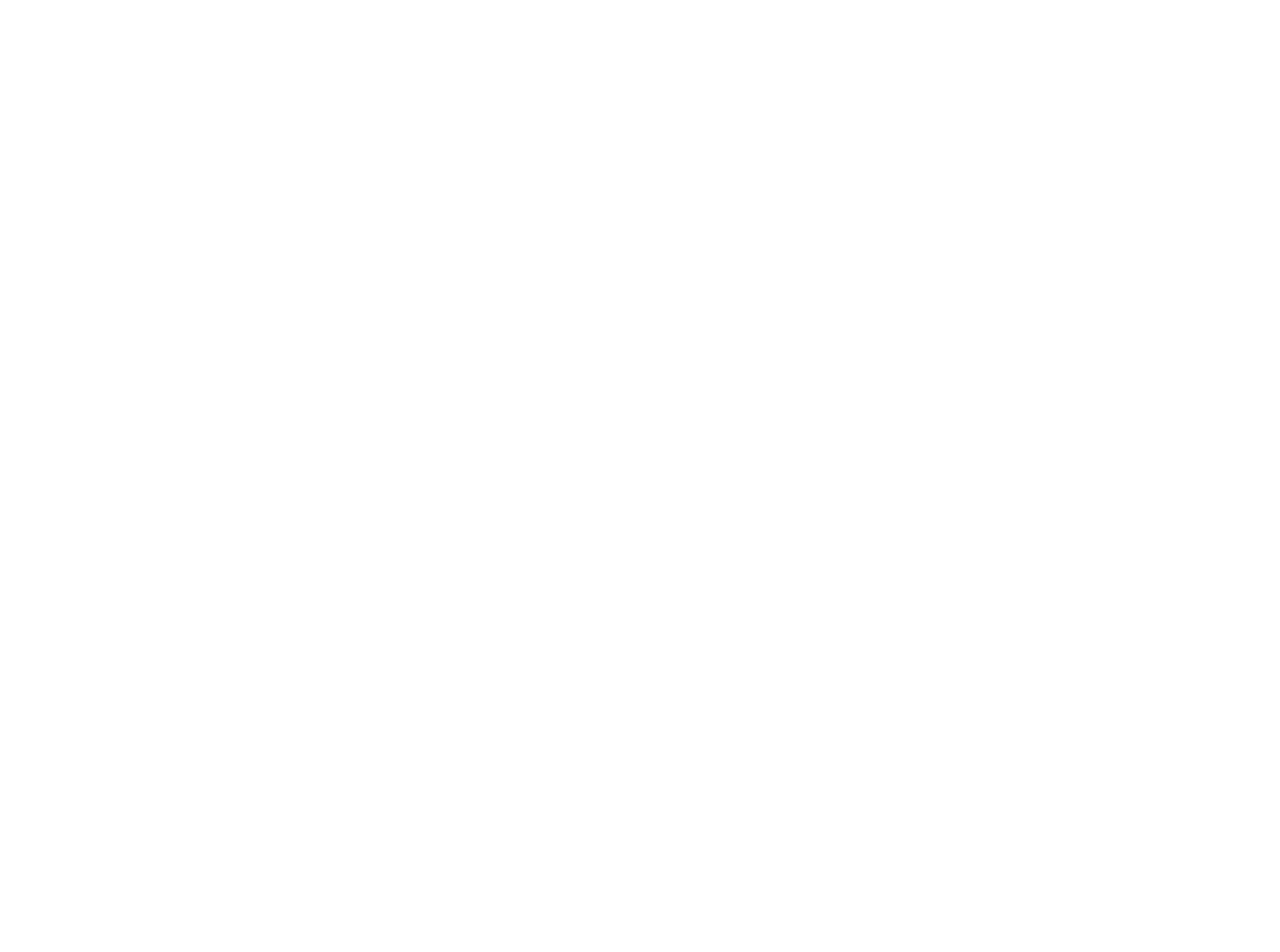
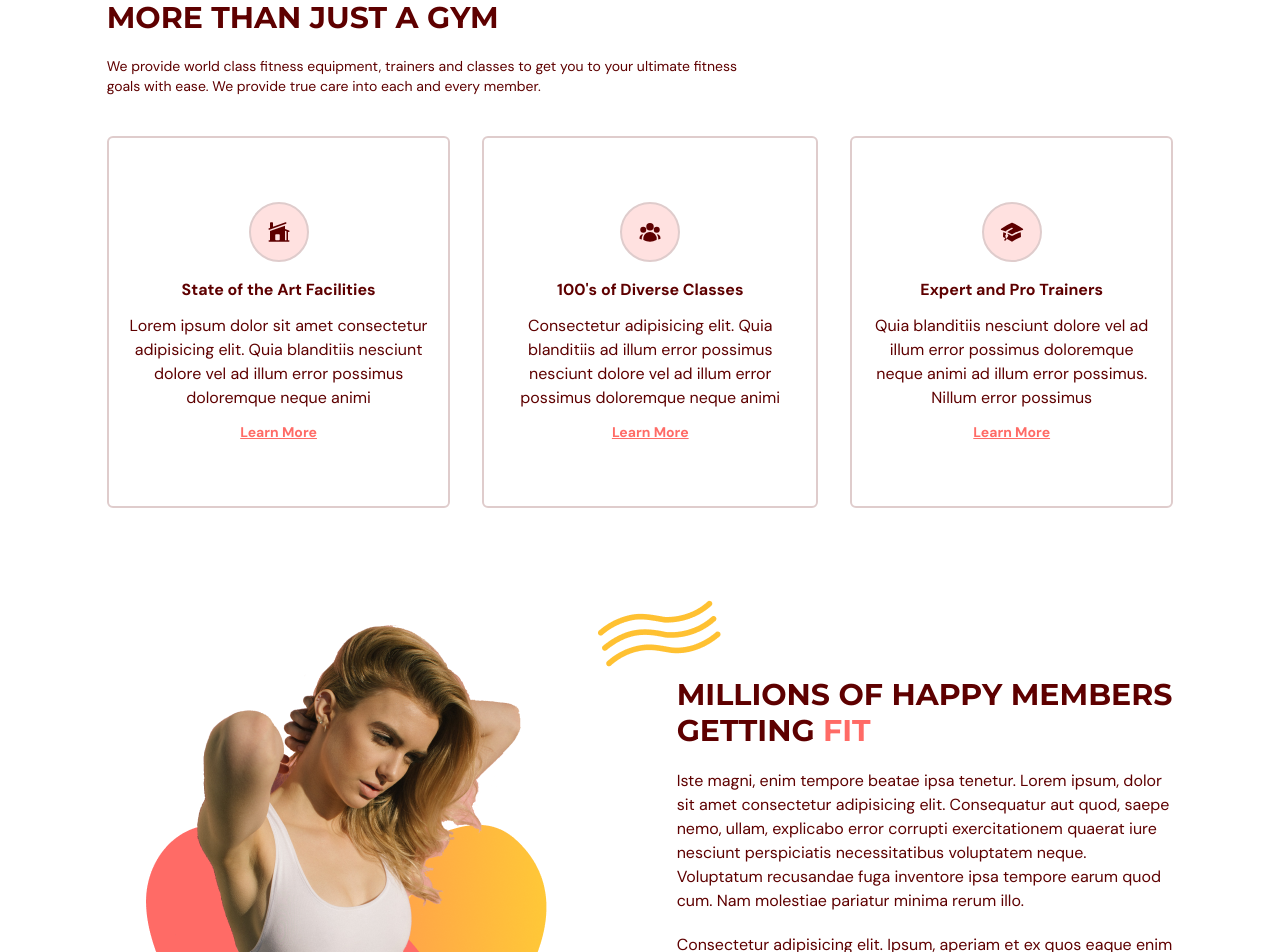
Before and after one commit to Lerinskaya/Fitness-page, a React (Vite) app: page / in a window 1280 px wide. Shown: the part 900-1852 px from the top of the page. Before the commit the page ends 823 px from the top, so only its background shows below. Built offline with nearby package versions, Linux system fonts and the light colour scheme.

Commit message:
feat: added benefits section

```diff
--- a/src/App.tsx
+++ b/src/App.tsx
@@ -2,6 +2,7 @@
 import { SelectedPage } from './shared/types';
 import Navbar  from '@/scenes/navbar';
 import Home  from '@/scenes/home';
+import Benefits  from '@/scenes/benefits';
 
 function App() {
   const [selectedPage , setSelectedPage] = useState<SelectedPage>(SelectedPage.Home);
@@ -24,10 +25,11 @@
   return (
     <div className="app bg-gray-20">
       <Navbar
-      isTopOfPage={isTopOfPage}
-      selectedPage={selectedPage}
-      setSelectedPage={setSelectedPage}/>
+        isTopOfPage={isTopOfPage}
+        selectedPage={selectedPage}
+        setSelectedPage={setSelectedPage}/>
       <Home setSelectedPage={setSelectedPage}/>
+      <Benefits setSelectedPage={setSelectedPage}/>
     </div>
   )
 }
--- /dev/null
+++ b/src/scenes/benefits/Benefit.tsx
@@ -0,0 +1,40 @@
+import { SelectedPage } from '@/shared/types';
+import { motion } from 'framer-motion';
+import AnchorLink from 'react-anchor-link-smooth-scroll';
+
+const childVariant = {
+  hidden: {opacity:0, scale:0.9},
+  visible: {opacity:1, scale:1}
+}
+
+type Props = {
+  icon:JSX.Element,
+  title: string,
+  description: string,
+  setSelectedPage: (value: SelectedPage) => void;
+}
+
+const Benefit = ({icon, title, description, setSelectedPage}: Props) => {
+  return (
+    <motion.div
+    className='mt-5 rounded-md border-2 border-gray-100 px-5 py-16 text-center'
+    variants={childVariant}>
+      <div className='mb-4 flex justify-center'>
+        <div className='rounded-full border-2 border-gray-100 bg-primary-100 p-4'>
+          {icon}
+        </div>
+      </div>
+      <h4 className='font-bold'>{title}</h4>
+      <p className='my-3'>{description}</p>
+      <AnchorLink
+        className='text-sm font-bold text-primary-500 underline hover:rext-secondary-500'
+        onClick={()=> setSelectedPage(SelectedPage.ContactUs)}
+        href={`#${SelectedPage.ContactUs}`}
+        >
+        <p>Learn More</p>
+      </AnchorLink>
+    </motion.div>
+  )
+}
+
+export default Benefit
--- /dev/null
+++ b/src/scenes/benefits/index.tsx
@@ -0,0 +1,128 @@
+import Htext from '@/shared/Htext';
+import { IBenefit, SelectedPage } from '@/shared/types';
+import Benefit from './Benefit';
+import {
+  HomeModernIcon,
+  UserGroupIcon,
+  AcademicCapIcon
+} from "@heroicons/react/24/solid";
+import BenefitsPageImage from "@/assets/BenefitsPageGraphic.png"
+import { motion } from 'framer-motion';
+import ActionButton from '@/shared/ActionButton';
+
+const benefits: Array<IBenefit> = [
+{ icon: <HomeModernIcon className='h-6 w-6' />,
+  title: "State of the Art Facilities",
+  description: "Lorem ipsum dolor sit amet consectetur adipisicing elit. Quia blanditiis nesciunt dolore vel ad illum error possimus doloremque neque animi"
+},
+{ icon: <UserGroupIcon className='h-6 w-6' />,
+  title: "100's of Diverse Classes",
+  description: "Consectetur adipisicing elit. Quia blanditiis  ad illum error possimus nesciunt dolore vel ad illum error possimus doloremque neque animi"
+},
+{ icon: <AcademicCapIcon className='h-6 w-6' />,
+  title: "Expert and Pro Trainers",
+  description: "Quia blanditiis nesciunt dolore vel ad illum error possimus doloremque neque animi  ad illum error possimus. Nillum error possimus"
+}
+];
+
+const container = {
+  hidden: {},
+  visible: {
+    transition: {staggerChildren: 0.2}
+  }
+}
+
+type Props = {
+  setSelectedPage: (value: SelectedPage) => void;
+}
+
+const Benefits = ({setSelectedPage}: Props) => {
+  return (
+    <section
+      id="benefits"
+      className='mx-auto min-h-full w-5/6 py-20'
+    >
+      <motion.div
+        onViewportEnter={()=> setSelectedPage(SelectedPage.Benefits)}
+      >
+        <motion.div
+        className='md:my-5 md:w-3/5'
+        initial='hidden'
+        whileInView="visible"
+        viewport={{once:true, amount:0.5}}
+        transition={{duration: 0.5}}
+        variants={{
+          hidden: {opacity: 0, x:-50},
+          visible: {opacity: 1, x:0}
+        }}>
+          <Htext>MORE THAN JUST A GYM</Htext>
+          <p className="my-5 text-sm">
+            We provide world class fitness equipment, trainers and classes to
+            get you to your ultimate fitness goals with ease. We provide true
+            care into each and every member.
+          </p>
+        </motion.div>
+        <motion.div
+        className='md:flex items-center justify-between gap-8 mt-5'
+        initial="hidden"
+        whileInView="visible"
+        viewport={{once:true, amount:0.5}}
+        variants={container}
+        >
+          {benefits.map((benefit:IBenefit)=> (
+            <Benefit
+            key={benefit.title}
+            icon={benefit.icon}
+            title={benefit.title}
+            description={benefit.description}
+            setSelectedPage={setSelectedPage}
+            />
+          ))}
+        </motion.div>
+        <div className='md:flex items-center justify-between gap-20 md:mt-28 mt-6'>
+          <img className='mx-auto'
+            src={BenefitsPageImage}
+            alt="benefits-image" />
+          <div>
+            <div className='relative'>
+              <div className='before:absolute before:-top-20 before:-left-20 before:z-[-1] before:content-abstractwaves'>
+                <motion.div
+                 initial='hidden'
+                 whileInView="visible"
+                 viewport={{once:true, amount:0.5}}
+                 transition={{duration: 0.5}}
+                 variants={{
+                   hidden: {opacity: 0, x:50},
+                   visible: {opacity: 1, x:0}
+                 }}>
+                  <Htext>MILLIONS OF HAPPY MEMBERS GETTING
+                    <span className='text-primary-500'> FIT</span>
+                  </Htext>
+                </motion.div>
+              </div>
+            </div>
+            <motion.div
+             initial='hidden'
+             whileInView="visible"
+             viewport={{once:true, amount:0.5}}
+             transition={{delay:0.2,duration: 0.5}}
+             variants={{
+               hidden: {opacity: 0, x:-50},
+               visible: {opacity: 1, x:0}
+             }}>
+              <p className='my-5'>Iste magni, enim tempore beatae ipsa tenetur. Lorem ipsum, dolor sit amet consectetur adipisicing elit. Consequatur aut quod, saepe nemo, ullam, explicabo error corrupti exercitationem quaerat iure nesciunt perspiciatis necessitatibus voluptatem neque. Voluptatum recusandae fuga inventore ipsa tempore earum quod cum. Nam molestiae pariatur minima rerum illo.</p>
+              <p className='mb-5'>Consectetur adipisicing elit. Ipsum, aperiam et ex quos eaque enim possimus, placeat exercitationem ab, sunt minus quis perferendis!  Incidunt esse ratione excepturi, veritatis atque similique illum aliquam eos molestiae corporis?</p>
+            </motion.div>
+            <div className='relative mt-16'>
+              <div className='before:absolute before:-bottom-20 before:right-40 before:z-[-1] before:content-sparkles'>
+                <ActionButton setSelectedPage={setSelectedPage}>Join Now</ActionButton>
+              </div>
+            </div>
+          </div>
+        </div>
+      </motion.div>
+    </section>
+  )
+}
+
+export default Benefits;
--- a/src/scenes/home/index.tsx
+++ b/src/scenes/home/index.tsx
@@ -8,6 +8,7 @@
 import SponsorForbes from '@/assets/SponsorForbes.png';
 import SponsorFortune from '@/assets/SponsorFortune.png';
 import AnchorLink from 'react-anchor-link-smooth-scroll';
+import { motion } from 'framer-motion';
 
 type Props = {
   setSelectedPage: (value: SelectedPage) => void;
@@ -21,9 +22,21 @@
     id="home"
     className='gap-16 bg-gray-20 py-10 md:h-full md:pb-0'
     >
-      <div className='md:flex md:h-5/6 mx-auto w-5/6 items-center justify-center'>
+      <motion.div
+      className='md:flex md:h-5/6 mx-auto w-5/6 items-center justify-center'
+      onViewportEnter={()=> setSelectedPage(SelectedPage.Home)}
+      >
         <div className='z-10 mt-32 md:basis-3/5'>
-          <div className='md:-mt-20'>
+          <motion.div
+          className='md:-mt-20'
+          initial='hidden'
+          whileInView="visible"
+          viewport={{once:true, amount:0.5}}
+          transition={{duration: 0.5}}
+          variants={{
+            hidden: {opacity: 0, x:-50},
+            visible: {opacity: 1, x:0}
+          }}>
             <div className='relative'>
               <div className='before:absolute before:-top-20 before:-left-20 before:z-[-1] md:before:content-evolvetext '>
                 <img src={HomePageText} alt="homeText" />
@@ -34,8 +47,17 @@
               Studios to get the Body Shapes That you Dream of.. Get Your Dream
               Body Now.
             </p>
-          </div>
-          <div className='mt-8 flex items-center gap-8'>
+          </motion.div>
+          <motion.div
+          className='mt-8 flex items-center gap-8'
+          initial='hidden'
+          whileInView="visible"
+          viewport={{once:true, amount:0.5}}
+          transition={{delay: 0.2, duration: 0.5}}
+          variants={{
+            hidden: {opacity: 0, x:-50},
+            visible: {opacity: 1, x:0}
+          }}>
             <ActionButton setSelectedPage={setSelectedPage}>
               Join Now
             </ActionButton>
@@ -46,14 +68,14 @@
             >
               <p>Learn More</p>
             </AnchorLink>
-          </div>
+          </motion.div>
         </div>
         <div
          className="flex basis-3/5 justify-center md:z-10
          md:ml-40 md:mt-16 md:justify-items-end">
           <img src={HomePageGraphic} alt="HomePageGraphic" />
         </div>
-      </div>
+      </motion.div>
       {isAboveMediumScreens && (
         <div className='h-[150px] w-full py-10 bg-primary-100'>
           <div className='mx-auto w-5/6'>
--- a/src/scenes/navbar/index.tsx
+++ b/src/scenes/navbar/index.tsx
@@ -20,7 +20,7 @@
 
   return (
     <nav>
-      <div className={`${navbarBg} ${flexBetween} fixed top-0 z-10 w-full py-6`}>
+      <div className={`${navbarBg} ${flexBetween} fixed top-0 z-20 w-full py-6`}>
         <div className={`${flexBetween} mx-auto w-5/6`}>
           <div className={`${flexBetween} w-full gap-16`}>
             <img src={Logo} alt="logo" />
--- /dev/null
+++ b/src/shared/Htext.tsx
@@ -0,0 +1,13 @@
+import React from 'react'
+
+type Props = {
+  children: React.ReactNode;
+}
+
+const Htext = ({children}: Props) => {
+  return (
+    <h2 className='basis-3/5 font-montserrat text-3xl font-bold'>{children}</h2>
+  )
+}
+
+export default Htext;
--- a/src/shared/types.ts
+++ b/src/shared/types.ts
@@ -4,3 +4,8 @@
   OurClasses = "ourclasses",
   ContactUs = "contactus",
 }
+export interface IBenefit {
+  icon: JSX.Element,
+  title: string,
+  description: string,
+}
```
